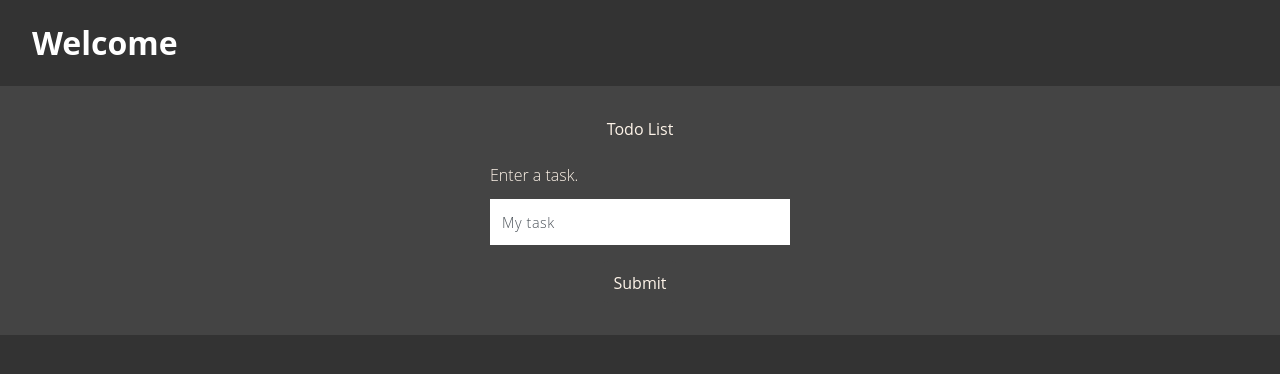
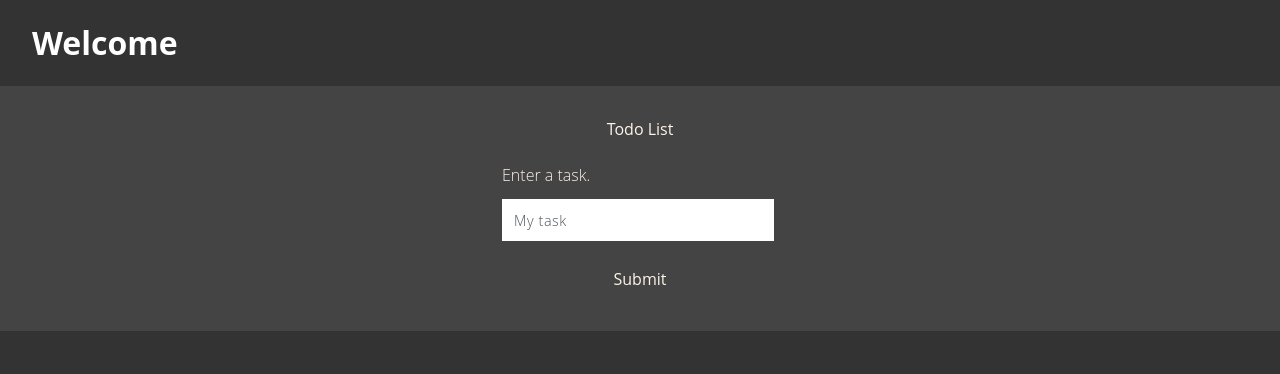
Before and after one commit to l-stanny/code-challenge, an Angular app: page /tasks in a window 1280 px wide. Shown: the top 374 px of the page. Built offline with nearby package versions, Linux system fonts and the light colour scheme.

Commit message:
feat: styles

```diff
--- a/src/app/tasks/tasks.component.scss
+++ b/src/app/tasks/tasks.component.scss
@@ -20,8 +20,8 @@ h1 {
   font-size: 1.5em;
   color: #fef4e9;
   font-weight: 100;
-  line-height: 86px;
-  height: 56px;
+  line-height: 5.375em;
+  height: 3.5em;
 }
 label {
   display: block;
@@ -30,17 +30,17 @@ label {
 .main_container {
   background-color: #333;
   width: 90%;
-  min-height: 470px;
-  padding-bottom: 50px;
+  min-height: 29.375em;
+  padding-bottom: 53.125em;
 }
 fieldset {
-  width: 276px;
+  width: 17.25em;
   margin: 0 auto;
 }
 .fielderror {
   margin: 0 auto;
   margin-top: 0.5em;
-  width: 300px;
+  width: 18.75em;
   display: block;
 }
 input {
@@ -48,17 +48,13 @@ input {
   font-size: 0.9em;
   color: #666;
   margin-top: 0.8em;
-  height: 40px;
-  width: 276px;
+  height: 2.5em;
+  width: 17.25em;
   border: 0;
   font-family: "Open Sans", Helvetica, Arial, sans-serif;
   letter-spacing: 0.04em;
   font-weight: 100;
-  -webkit-border-radius: 1px;
-  -moz-border-radius: 1px;
   border-radius: 1px;
-  -webkit-appearance: none;
-  -moz-appearance: none;
 }
 input[placeholder],
 :-ms-input-placeholder,
@@ -86,8 +82,8 @@ h2 {
 button {
   display: block;
   font-weight: 400;
-  padding: 10px;
-  padding-bottom: 8px;
+  padding: 0.625em;
+  padding-bottom: 0.5em;
   text-align: center;
   cursor: pointer;
   -webkit-user-select: none;
```
